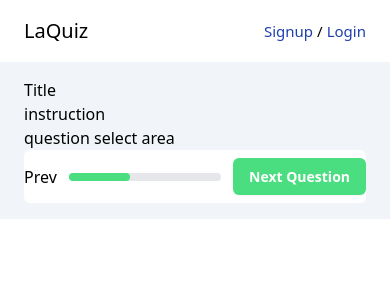
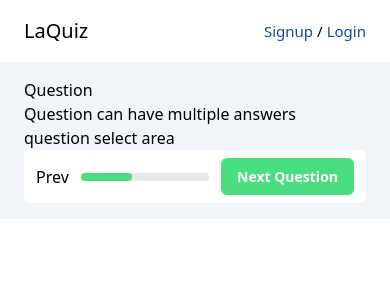
Before and after one commit to HabibSha/quiz-app, a React (Vite) app: page /quiz in a window 390 px wide. Shown: the top 300 px of the page. Built offline with nearby package versions, Linux system fonts and the light colour scheme.

Commit message:
Minor changes

```diff
--- a/src/components/ProgressBar.jsx
+++ b/src/components/ProgressBar.jsx
@@ -1,6 +1,6 @@
 const ProgressBar = () => {
   return (
-    <article className="w-full bg-white sm:px-3 sm:px-6 py-2 rounded-md flex items-center justify-center gap-3 sm:gap-6">
+    <article className="w-full bg-white px-3 sm:px-6 py-2 rounded-md flex items-center justify-center gap-3 sm:gap-6">
       <div>
         <button className="flex-shrink-0">Prev</button>
       </div>
--- a/src/pages/Quiz.jsx
+++ b/src/pages/Quiz.jsx
@@ -5,8 +5,8 @@ const Quiz = () => {
   return (
     <section>
       <article className={`${styles.container} ${styles.paddingY}`}>
-        <h2>Title</h2>
-        <p>instruction</p>
+        <h1>Question</h1>
+        <p>Question can have multiple answers</p>
         <div>question select area</div>
         <div>
           <ProgressBar />
```
